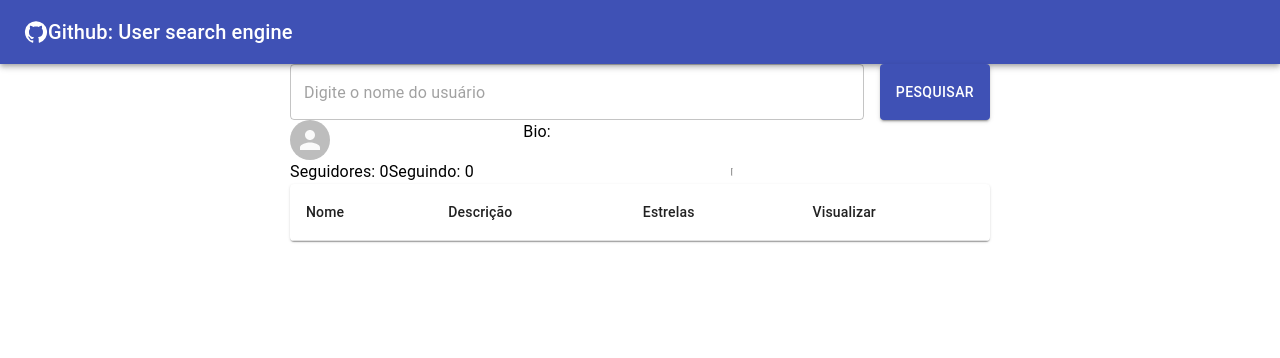
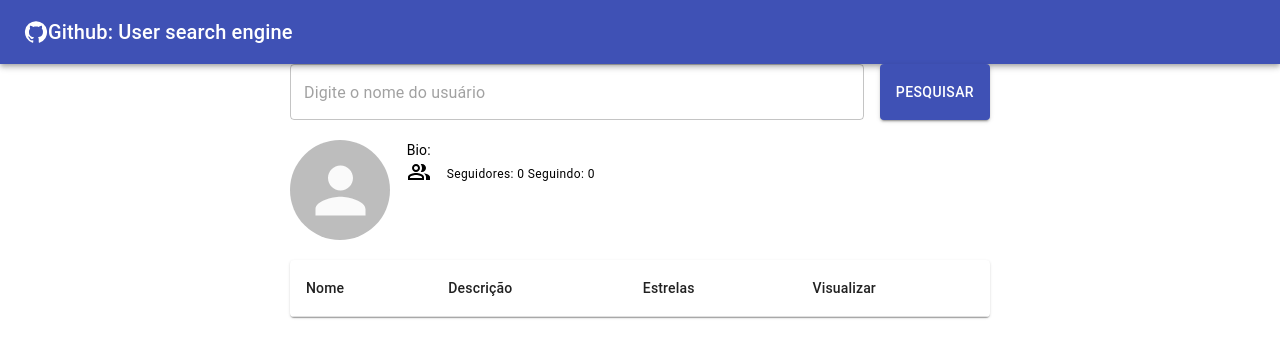
Before and after one commit to marcelopaula/github-users-react, a Next.js app: page / in a window 1280 px wide. Shown: the top 358 px of the page. Built offline with nearby package versions, Linux system fonts and the light colour scheme.

Commit message:
adjustment to user data layout;

```diff
--- a/src/components/User/index.tsx
+++ b/src/components/User/index.tsx
@@ -2,31 +2,41 @@
 import { RootState } from '@/Store';
 import { Grid, Avatar } from '@material-ui/core';
 import Typography from '@material-ui/core/Typography';
+import PeopleAltOutlined from '@mui/icons-material/PeopleAltOutlined';
 import { useSelector } from 'react-redux';
+import * as S from './styles';
 
 const User = () => {
 	const user = useSelector((state:RootState) => state.user);
 
 	return (
+		<S.Wrapper>
 			<Grid container>
-            <Grid xs={4}>
+				<Grid item xs={2}>
 						<Avatar
 								alt={user.name}
 								src={user.avatar_url}
+								style={{width: '100px', height: '100px'}}
 						/>
 				</Grid>
-            <Grid xs={8}>
-                <Typography>{user.name}</Typography>
-                <Typography>{user.email}</Typography>
-                <Typography>Bio: {user.bio}</Typography>
+				<Grid xs={10}>
+					<Grid container>
+						<Grid item>
+							<Typography variant='h6'>{user.name}</Typography>
+							<Typography variant='body2'>Bio: {user.bio}</Typography>
 						</Grid>
-
-
-            <Typography>Seguidores: {user.followers}</Typography>
-            <Typography>Seguindo: {user.following}</Typography>
-
-            <hr />
 					</Grid>
+					<Grid container spacing={2} alignItems='center'>
+						<Grid item>
+							<PeopleAltOutlined />
+						</Grid>
+						<Grid item>
+							<Typography variant='caption'>Seguidores: {user.followers} Seguindo: {user.following}</Typography>
+						</Grid>
+					</Grid>
+				</Grid>
+			</Grid>
+		</S.Wrapper>
 	)
 };
 
--- /dev/null
+++ b/src/components/User/styles.ts
@@ -0,0 +1,5 @@
+import styled from "styled-components";
+
+export const Wrapper = styled.div`
+  margin: 20px 0;
+`
```
Lines whose indentation alone changed are shown as unchanged.
